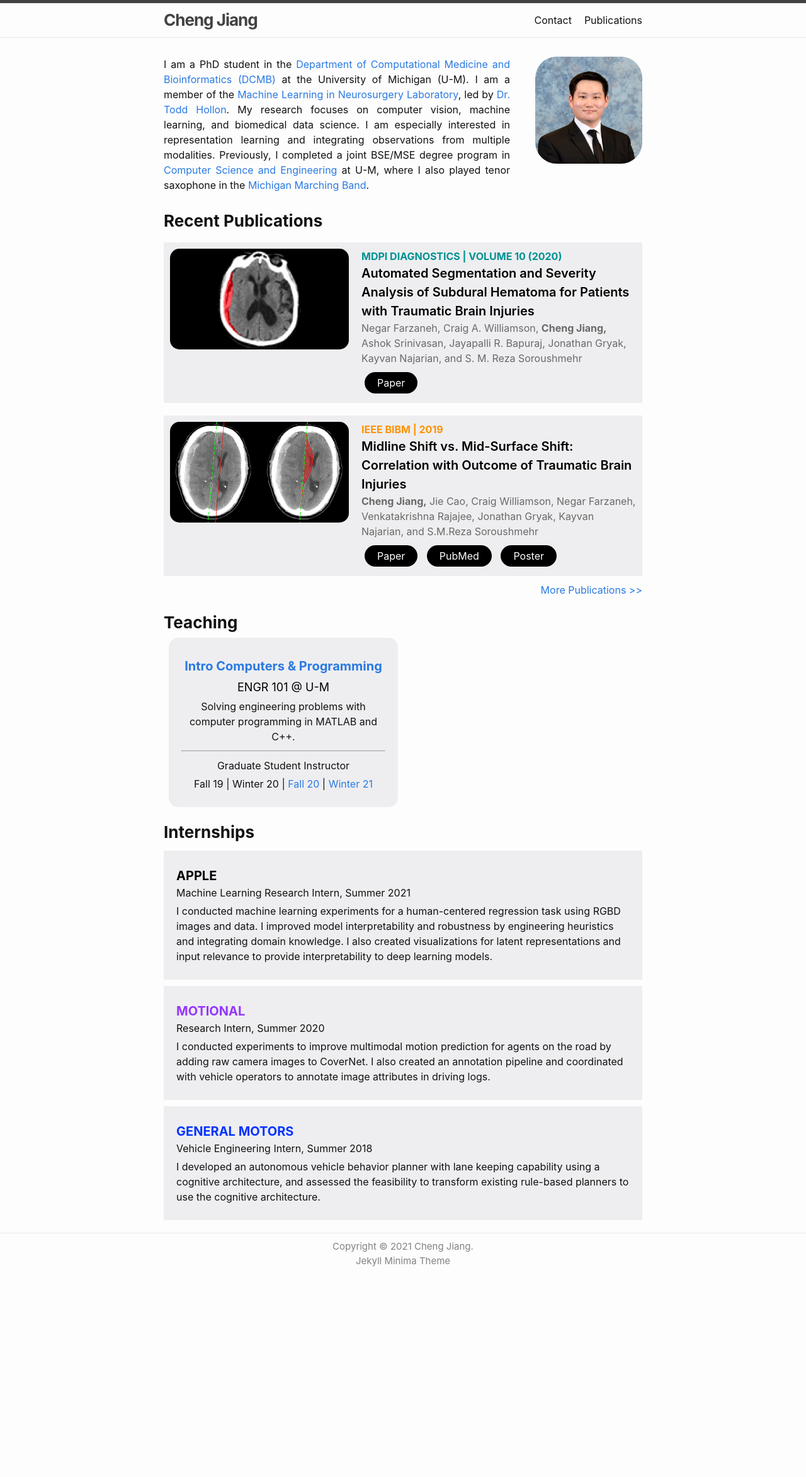
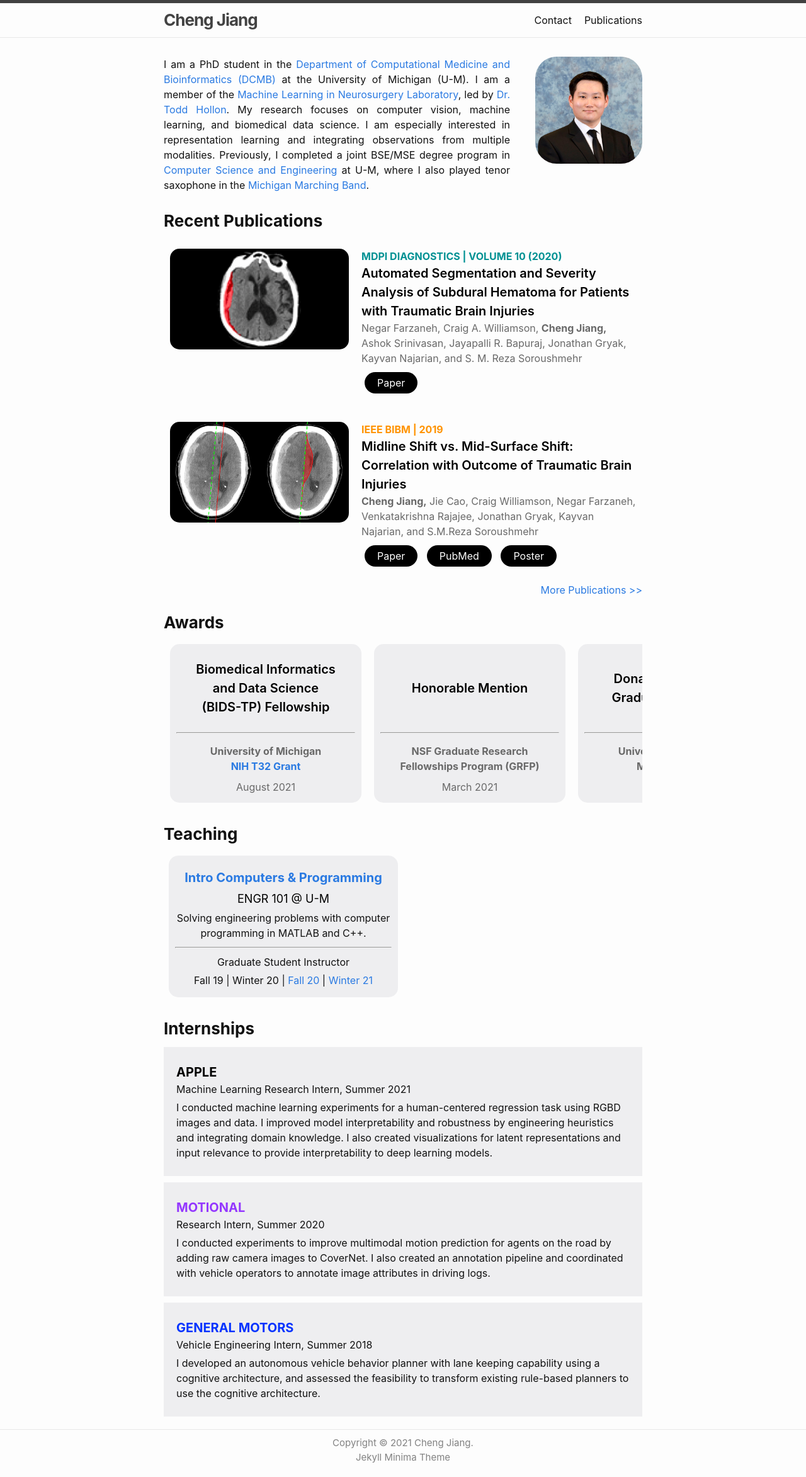
Before and after one commit to chengjia63/chengjia63.github.io, a Jekyll site: the page built from index.md, in a window 1280 px wide. Shown: the whole page at 63% size. Built offline with Jekyll 4.4.1, drawn with Linux system fonts in a browser that asks for light colours; before the commit the page ends 2034 px from its top, so only the background shows below that.

Commit message:
added award section

```diff
--- a/_layouts/index.html
+++ b/_layouts/index.html
@@ -73,9 +73,68 @@ layout: default
 
     <p style="text-align:right;"><a href="/publications.html">More Publications >></a></p>
 
+    <h3><b>Awards</b></h3>
+    <div class="awardcard">
+        <div class="awardonecard">
+            <div class="awardname">
+                <a class="publication" href="https://bids-tp.umich.edu/home">Biomedical Informatics<br>and Data Science<br>(BIDS-TP) Fellowship</a>
+            </div><hr>
+            <div class="awarder"><div>
+                University of Michigan<br>
+                <a href="https://reporter.nih.gov/project-details/10204560">NIH T32 Grant</a>
+            </div></div>
+            <div class="awardtime">
+                August 2021
+            </div>
+        </div>
+        <div class="awardonecard">
+            <div class="awardname">
+                <a class="publication" href="https://cse.engin.umich.edu/stories/six-cse-students-recognized-by-nsf-graduate-research-fellowship-program">Honorable Mention</a>
+            </div><hr>
+            <div class="awarder">
+                NSF Graduate Research<br>Fellowships Program (GRFP)
+            </div>
+            <div class="awardtime">
+                March 2021
+            </div>
+        </div>
+        <div class="awardonecard">
+            <div class="awardname">
+                <a class="publication" href="https://www.michiganmarchingband.com/endowed-funds">Donald R. Shepherd<br>Graduate Fellowship</a>
+            </div><hr>
+            <div class="awarder">
+                University of Michigan<br>Marching Band
+            </div>
+            <div class="awardtime">
+                May 2019
+            </div>
+        </div>
+        <div class="awardonecard">
+            <div class="awardname">
+                <a class="publication" href="https://ece.engin.umich.edu/stories/2018-19-undergraduate-student-awards">Outstanding<br>Research Award</a>
+            </div><hr>
+            <div class="awarder">
+                University of Michigan<br>EECS Department
+            </div>
+            <div class="awardtime">
+                March 2019
+            </div>
+        </div>
+        <div class="awardonecard">
+            <div class="awardname">
+                <a class="publication" href="https://honors.umich.edu/awards.php">James B. Angell Scholar</a>
+            </div><hr>
+            <div class="awarder">
+                University of Michigan
+            </div>
+            <div class="awardtime">
+                March 2017
+            </div>
+        </div>
+    </div>
     <h3><b>Teaching</b></h3>
-    <div class="flexcard">
-        <div class="onecard">
+    <div class="teachcard">
+        <div class="oneclass">
             <h4 style="font-weight: bold; color:#000000;"><a
                     href="https://adue.engin.umich.edu/engineering-101-introduction-to-computers-and-programming/">Intro
                     Computers & Programming</a></h4>
--- a/_sass/minima/_layout.scss
+++ b/_sass/minima/_layout.scss
@@ -395,76 +395,46 @@
     }
 }
 
-.flexcard {
-  display : flex;
-  flex-direction : row;
+.teachcard {
+  display: flex;
+  overflow-x: scroll;
+  flex-direction: row;
+  padding-top: $spacing-unit;
+  padding-bottom: $spacing-unit;
 }
-.flexcard .onecard {
+.teachcard .oneclass {
+  min-width: 48%;
   width: 48%;
   text-align: center;
   margin-right: 1%;
   margin-left: 1%;
-  padding-right: $spacing-unit * 2;
-  padding-left: $spacing-unit * 2;
-  padding-top: $spacing-unit * 2;
-  padding-bottom: $spacing-unit * 2;
+  padding-right: $spacing-unit;
+  padding-left: $spacing-unit;
+  padding-top: $spacing-unit;
+  padding-bottom: $spacing-unit;
   border-radius: 15px;
   background-color:#eeeef0;
 }
 @media only screen and (max-width: $on-palm) {
-  .flexcard {
-    display : flex;
-    flex-direction : column;
+  .teachcard {
+    display: flex;
+    flex-direction: row;
+    padding-top: $spacing-unit;
+    padding-bottom: $spacing-unit;
   }
-  .flexcard .onecard {
-    width: 100%;
+  .teachcard .oneclass {
+    min-width: 98%;
     text-align: center;
     margin-top: $spacing-unit;
     margin-bottom: $spacing-unit;
-    margin-right: 0%;
-    margin-left: 0%;
-    padding-right: $spacing-unit * 2;
-    padding-left: $spacing-unit * 2;
-    padding-top: $spacing-unit * 2;
-    padding-bottom: $spacing-unit * 2;
+    margin-right: 1%;
+    margin-left: 1%;
+    padding-right: $spacing-unit;
+    padding-left: $spacing-unit;
+    padding-top: $spacing-unit;
+    padding-bottom: $spacing-unit;
     border-radius: 15px;
     background-color:#eeeef0;
-  }
-}
-.info-card {
-  float: left;
-  display:block;
-  height:400px;
-  width: 48%;
-  text-align: center;
-  margin-top: $spacing-unit * 2;
-  margin-bottom: $spacing-unit * 2;
-  margin-right: 0%;
-  margin-left: 0%;
-  padding-right: $spacing-unit * 2;
-  padding-left: $spacing-unit * 2;
-  padding-top: $spacing-unit * 2;
-  padding-bottom: $spacing-unit * 2;
-  border-radius: 15px;
-  background-color:#eeeef0;
-}
-
-@media only screen and (max-width: $on-palm) {
-  .info-card {
-      float:left;
-      display:block;
-      width: 100%;
-      height:400px;
-      text-align: center;
-      padding-right: $spacing-unit * 2;
-      padding-left: $spacing-unit * 2;
-      padding-top: $spacing-unit * 2;
-      padding-bottom: $spacing-unit * 2;
-      margin-top: 1%;
-      margin-bottom: 1%;
-      margin-right: 0%;
-      margin-left: 0%;
-      border-radius: 15px;
   }
 }
 
@@ -503,7 +473,7 @@
   padding-left: $spacing-unit;
   padding-top: $spacing-unit;
   padding-bottom: $spacing-unit;
-  background-color:#eeeef0;
+  background-color:default;
 }
 .pubcard .pubright {
   width: 60%;
@@ -516,13 +486,12 @@
   padding-left: $spacing-unit;
   padding-top: $spacing-unit;
   padding-bottom: $spacing-unit;
-  background-color:#eeeef0;
+  background-color:default;
 }
 .pc-profile {
   width: 100%;
   border-radius: 15px;
 }
-
 @media only screen and (max-width: $on-palm) {
   .pubcard {
     display : flex;
@@ -575,8 +544,86 @@
   cursor: pointer;
   border-radius: 30px;
 }
-
 .pill a:hover {
   background-color: #222222;
   color: white;
 }
+
+
+.awardcard {
+  display: flex;
+  overflow-x: scroll;
+  flex-direction: row;
+  padding-top: $spacing-unit;
+  padding-bottom: $spacing-unit;
+}
+.awardcard .awardonecard {
+  flex-basis: max-content;
+  text-align: center;
+  min-width: 40%;
+  margin-right: $spacing-unit;
+  margin-left: $spacing-unit;
+  padding-right: $spacing-unit;
+  padding-left: $spacing-unit;
+  padding-top: $spacing-unit;
+  padding-bottom: $spacing-unit;
+  border-radius: 15px;
+  background-color:#eeeef0;
+}
+@media only screen and (max-width: $on-palm) {
+  .awardcard {
+    display: flex;
+    flex-direction : row;
+    padding-top: $spacing-unit;
+    padding-bottom: $spacing-unit;
+    overflow-x: scroll;
+  }
+  .awardcard .awardonecard {
+    min-width: 80%;
+    width: 80%;
+    text-align: center;
+    margin-top: $spacing-unit;
+    margin-bottom: $spacing-unit;
+    margin-right: $spacing-unit;
+    padding-right: $spacing-unit;
+    padding-left: $spacing-unit;
+    padding-top: $spacing-unit;
+    padding-bottom: $spacing-unit;
+    border-radius: 15px;
+    background-color:#eeeef0;
+
+  }
+}
+.awardname{
+  min-height: 120px;
+  display: flex;
+  align-items: center;
+  justify-content: center;
+  @include relative-font-size(1.25);
+  font-weight: bold;
+  color:#000000;
+  margin-top: 0px;
+  margin-bottom: 0px;
+}
+
+.awarder{
+  min-height: 60px;
+  display: flex;
+  align-items: center;
+  justify-content: center;
+  width: 100%;
+  font-weight: bold;
+  color:#696969;
+  margin-top: 0px;
+  margin-bottom: 0px;
+}
+.awardtime{
+  min-height: 30px;
+  display: flex;
+  align-items: center;
+  justify-content: center;
+  width: 100%;
+  color:#696969;
+  margin-top: 0px;
+  margin-bottom: 0px;
+}
```
